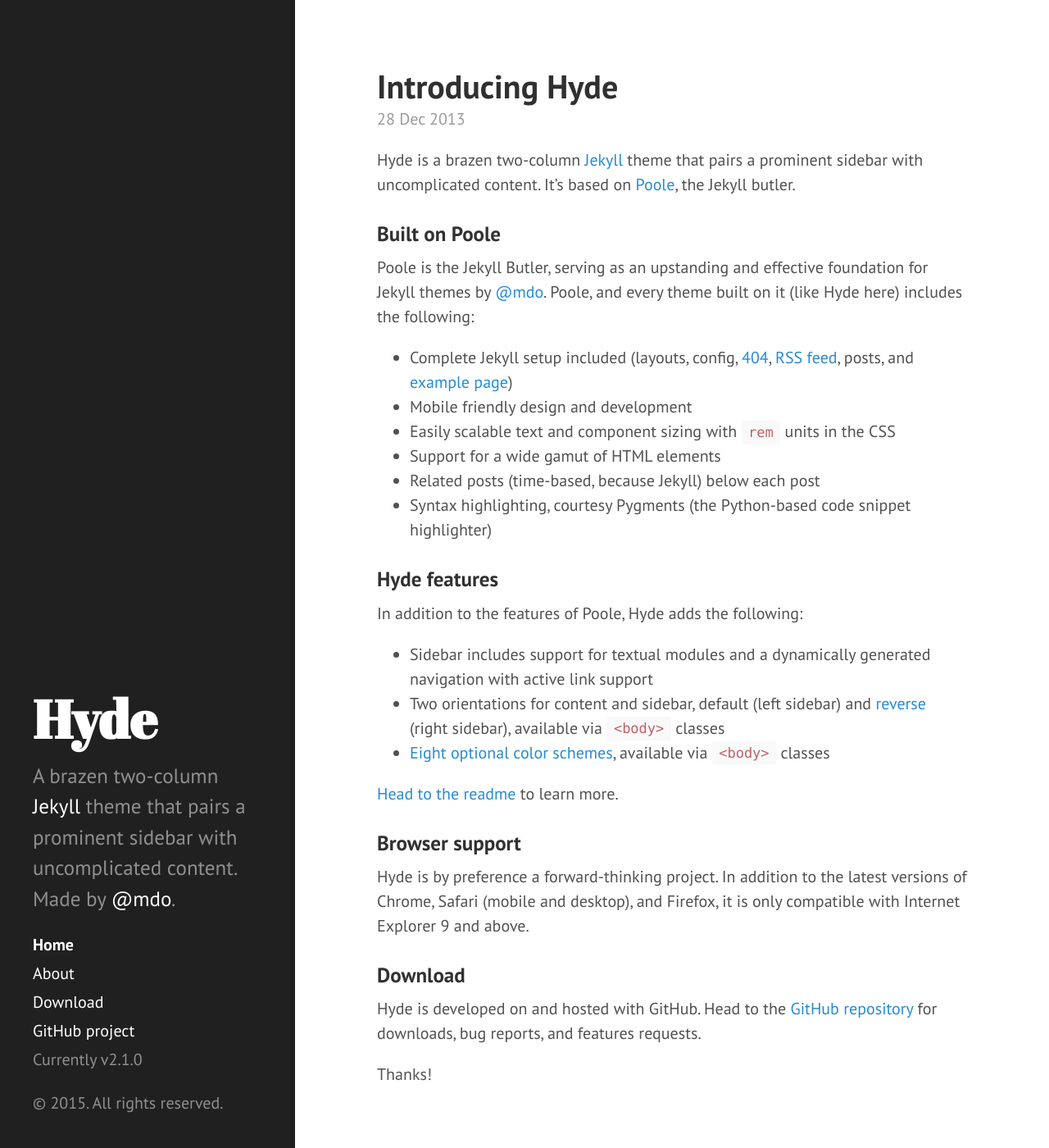
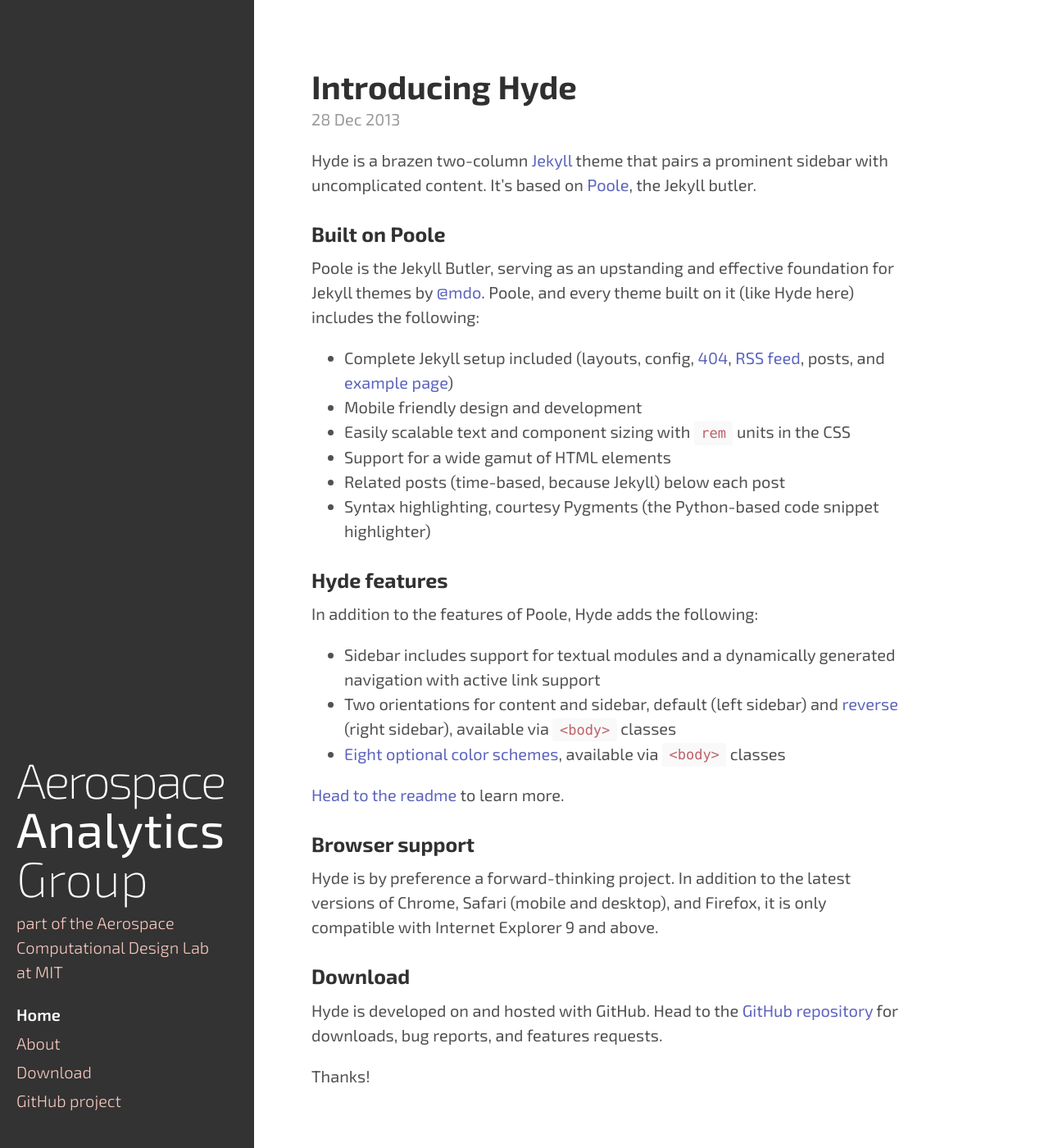
Before and after one commit to convexengineering/convexengineering.github.io, a Jekyll site: the page built from index.html, in a window 1280 px wide and 1400 px high. Shown: the whole window at 82% size. Built offline with Jekyll 4.4.1, drawn with Linux system fonts in a browser that asks for light colours; Markdown is read by kramdown in place of the engine named in the settings; the list of posts is cut into pages by our own code.

Commit message:
change hyde to an "executive pink" theme

```diff
--- a/CNAME
+++ /dev/null
@@ -1 +0,0 @@
-hyde.getpoole.com
--- a/_config.yml
+++ b/_config.yml
@@ -7,15 +7,15 @@
 relative_permalinks: true
 
 # Setup
-title:            Hyde
-tagline:          'A Jekyll theme'
-description:      'A brazen two-column <a href="http://jekyllrb.com" target="_blank">Jekyll</a> theme that pairs a prominent sidebar with uncomplicated content. Made by <a href="https://twitter.com/mdo" target="_blank">@mdo</a>.'
-url:              http://hyde.getpoole.com
+title:            Aerospace Analytics Group
+tagline:          "part of the Aerospace Computational Design Lab at MIT"
+description:      "part of the Aerospace Computational Design Lab at MIT"
+url:              http://aeroa.mit.edu
 baseurl:          /
 
-author:
-  name:           'Mark Otto'
-  url:            https://twitter.com/mdo
+#author:
+#  name:           'Mark Otto'
+#  url:            https://twitter.com/mdo
 
 paginate:         5
 
@@ -23,4 +23,4 @@
 version:          2.1.0
 
 github:
-  repo:           https://github.com/poole/hyde
+  repo:           https://github.com/aeroa/
--- a/_includes/sidebar.html
+++ b/_includes/sidebar.html
@@ -3,7 +3,7 @@
     <div class="sidebar-about">
       <h1>
         <a href="{{ site.baseurl }}">
-          {{ site.title }}
+            <span style="color: white; letter-spacing: -0.15rem; font-weight: 200;">Aerospace</span> <span style="color: white; font-weight: 400; letter-spacing: 0.02rem;">Analytics</span> <span style="color: white; font-weight: 200;">Group</span>
         </a>
       </h1>
       <p class="lead">{{ site.description }}</p>
@@ -28,9 +28,8 @@
 
       <a class="sidebar-nav-item" href="{{ site.github.repo }}/archive/v{{ site.version }}.zip">Download</a>
       <a class="sidebar-nav-item" href="{{ site.github.repo }}">GitHub project</a>
-      <span class="sidebar-nav-item">Currently v{{ site.version }}</span>
     </nav>
 
-    <p>&copy; {{ site.time | date: '%Y' }}. All rights reserved.</p>
+    <!--<p>&copy; {{ site.time | date: '%Y' }}. All rights reserved.</p>-->
   </div>
 </div>
--- a/public/css/hyde.css
+++ b/public/css/hyde.css
@@ -1,3 +1,4 @@
+@import url(https://fonts.googleapis.com/css?family=Exo+2:400,100,100italic,300italic,200,200italic,300,400italic,500,500italic,600,600italic,700,700italic,800,800italic,900,900italic);
 /*
  *  __                  __
  * /\ \                /\ \
@@ -32,7 +33,7 @@
  */
 
 html {
-  font-family: "PT Sans", Helvetica, Arial, sans-serif;
+  font-family: "Exo 2", "PT Sans", Helvetica, Arial, sans-serif;
 }
 @media (min-width: 48em) {
   html {
@@ -56,8 +57,7 @@
 .sidebar {
   text-align: center;
   padding: 2rem 1rem;
-  color: rgba(255,255,255,.5);
-  background-color: #202020;
+  background-color: #333;
 }
 @media (min-width: 48em) {
   .sidebar {
@@ -65,22 +65,23 @@
     top: 0;
     left: 0;
     bottom: 0;
-    width: 18rem;
+    width: 15.5rem;
     text-align: left;
   }
 }
 
 /* Sidebar links */
 .sidebar a {
-  color: #fff;
+  font-weight: 300;
 }
 
 /* About section */
 .sidebar-about h1 {
-  color: #fff;
   margin-top: 0;
-  font-family: "Abril Fatface", serif;
-  font-size: 3.25rem;
+  font-size: 3rem;
+  line-height: 1;
+  color: white;
+  font-family: "Exo 2";
 }
 
 /* Sidebar nav */
@@ -89,6 +90,7 @@
 }
 .sidebar-nav-item {
   display: block;
+  color: #facac0;
   line-height: 1.75;
 }
 a.sidebar-nav-item:hover,
@@ -96,7 +98,8 @@
   text-decoration: underline;
 }
 .sidebar-nav-item.active {
-  font-weight: bold;
+  font-weight: 600;
+  color: white;
 }
 
 /* Sticky sidebar
@@ -110,7 +113,7 @@
     position: absolute;
     right:  1rem;
     bottom: 1rem;
-    left:   1rem;
+    left:   0;
   }
 }
 
@@ -129,14 +132,14 @@
 @media (min-width: 48em) {
   .content {
     max-width: 38rem;
-    margin-left: 20rem;
+    margin-left: 17rem;
     margin-right: 2rem;
   }
 }
 
 @media (min-width: 64em) {
   .content {
-    margin-left: 22rem;
+    margin-left: 18rem;
     margin-right: 4rem;
   }
 }
@@ -155,14 +158,14 @@
   }
   .layout-reverse .content {
     margin-left: 2rem;
-    margin-right: 20rem;
+    margin-right: 17em;
   }
 }
 
 @media (min-width: 64em) {
   .layout-reverse .content {
     margin-left: 4rem;
-    margin-right: 22rem;
+    margin-right: 18rem;
   }
 }
 
--- a/public/css/poole.css
+++ b/public/css/poole.css
@@ -67,7 +67,7 @@
 
 /* No `:visited` state is required by default (browsers will use `a`) */
 a {
-  color: #268bd2;
+  color: #5d64be;
   text-decoration: none;
 }
 a strong {
@@ -259,8 +259,9 @@
  */
 
 .lead {
-  font-size: 1.25rem;
+  font-size: 1rem;
   font-weight: 300;
+  color: #facac0;
 }
 
 
@@ -370,7 +371,7 @@
   color: #999;
 }
 .related-posts li a:hover {
-  color: #268bd2;
+  color: #5d64be;
   text-decoration: none;
 }
 .related-posts li a:hover small {
```
